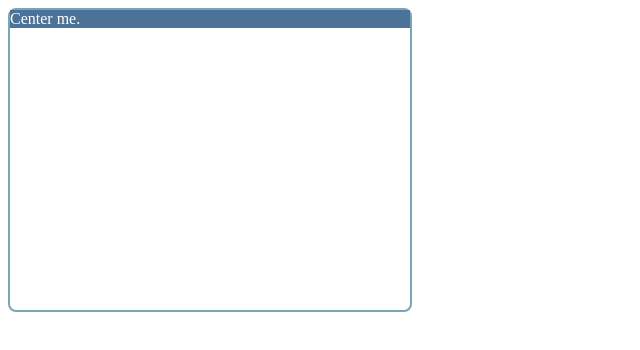
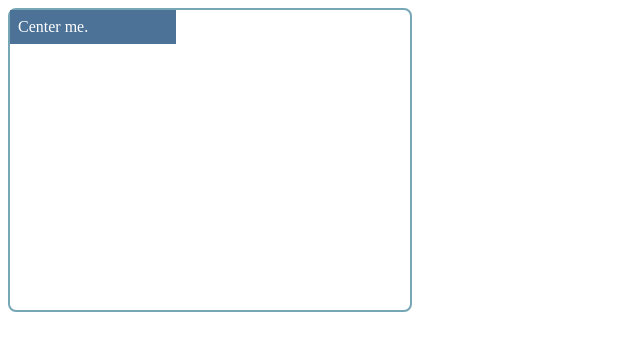
Before and after one commit to Gitthuma/flex-layout-three, a plain HTML site: page index.html in a window 1280 px wide. Shown: the whole page, without its empty margins (0-640 px from the left). Drawn offline with Linux system fonts and the light colour scheme.

Commit message:
Added padding and width to child div

```diff
--- a/css/style.css
+++ b/css/style.css
@@ -8,4 +8,6 @@
 .child {
   background-color: #4d7298; /*Adds background color to child div*/
   color: #fff; /*Adds color to child div*/
+  padding: 0.5em; /*Adds padding to child div*/
+  width: 150px; /*Adds padding to child div*/
 }
```
